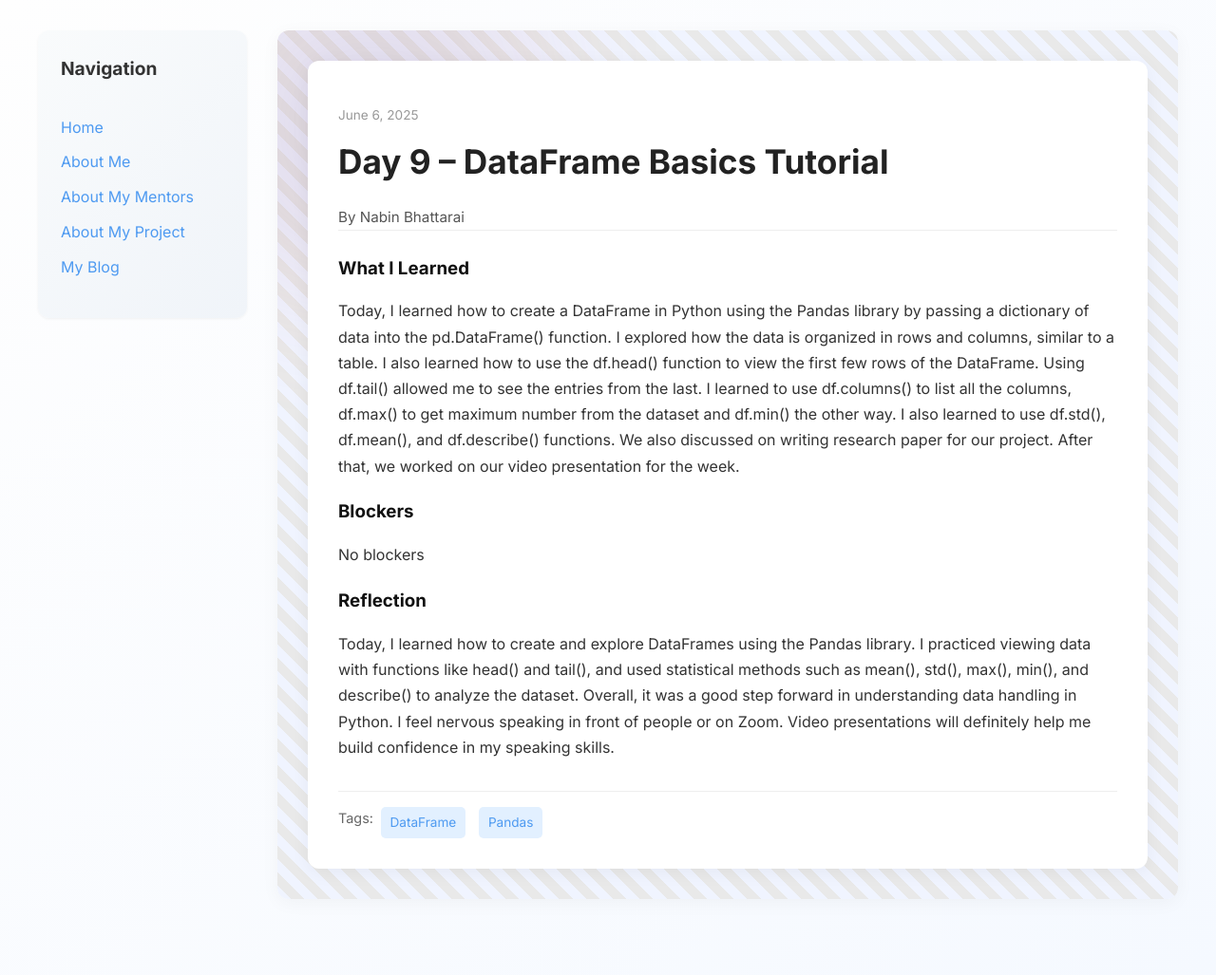
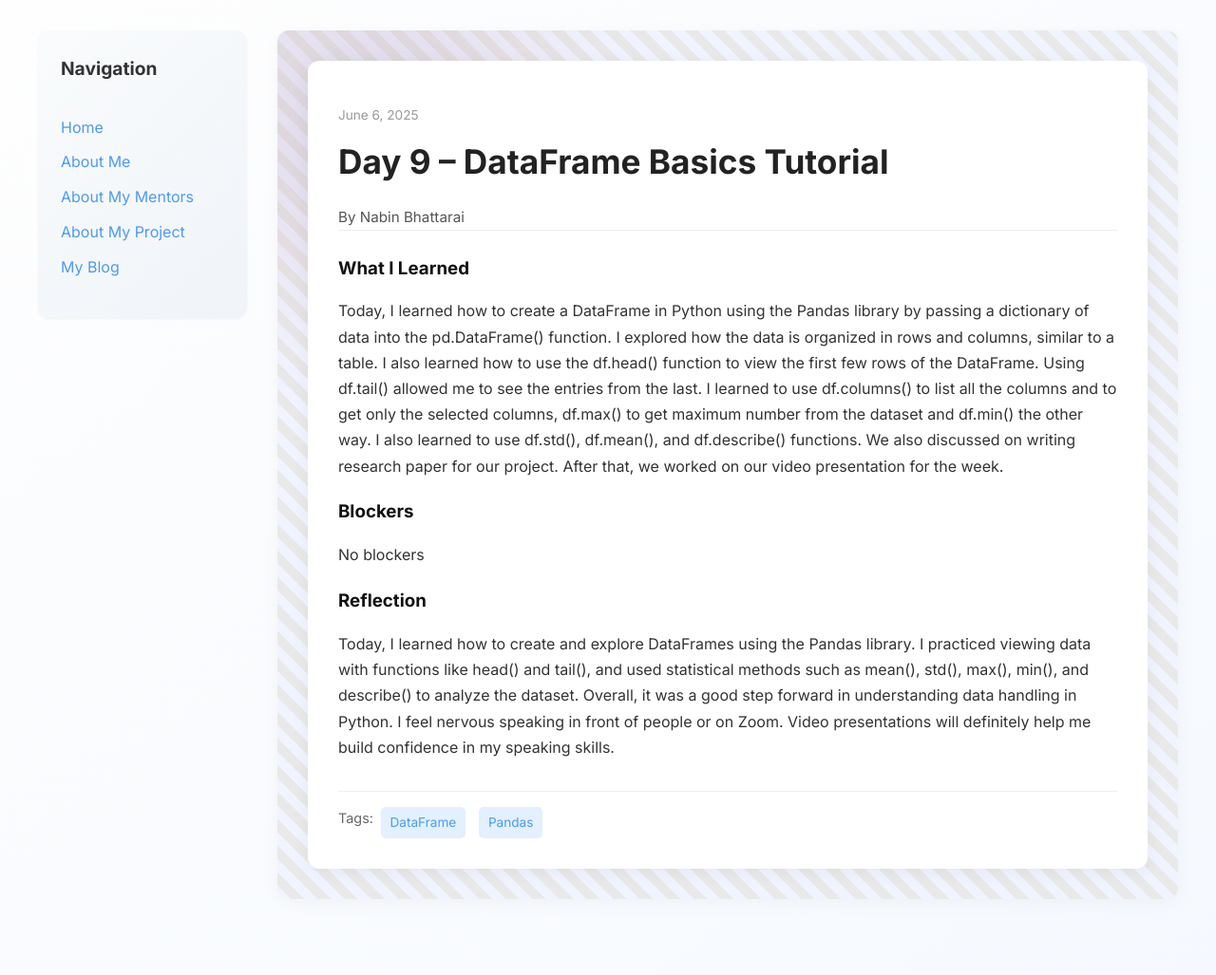
Before and after one commit to bhattarainabin2055/bhattarainabin2055.github.io, a Jekyll site: the page built from _posts/2025-06-06-day-9.md, in a window 1280 px wide. Shown: the whole page at 95% size. Built offline with Jekyll 4.4.1, drawn with Linux system fonts in a browser that asks for light colours.

Commit message:
Update 2025-06-06-day-9.md

```diff
--- a/_posts/2025-06-06-day-9.md
+++ b/_posts/2025-06-06-day-9.md
@@ -6,7 +6,7 @@ author: Nabin Bhattarai
 permalink: /day9.html
 tags: ["DataFrame", "Pandas"]
 what_i_learned: |
-  Today, I learned how to create a DataFrame in Python using the Pandas library by passing a dictionary of data into the pd.DataFrame() function. I explored how the data is organized in rows and columns, similar to a table. I also learned how to use the df.head() function to view the first few rows of the DataFrame. Using df.tail() allowed me to see the entries from the last. I learned to use df.columns() to list all the columns, df.max() to get maximum number from the dataset and df.min() the other way. I also learned to use df.std(), df.mean(), and df.describe() functions. We also discussed on writing research paper for our project. After that, we worked on our video presentation for the week.
+  Today, I learned how to create a DataFrame in Python using the Pandas library by passing a dictionary of data into the pd.DataFrame() function. I explored how the data is organized in rows and columns, similar to a table. I also learned how to use the df.head() function to view the first few rows of the DataFrame. Using df.tail() allowed me to see the entries from the last. I learned to use df.columns() to list all the columns and to get only the selected columns, df.max() to get maximum number from the dataset and df.min() the other way. I also learned to use df.std(), df.mean(), and df.describe() functions. We also discussed on writing research paper for our project. After that, we worked on our video presentation for the week.
 blockers: |
   No blockers
 
```
